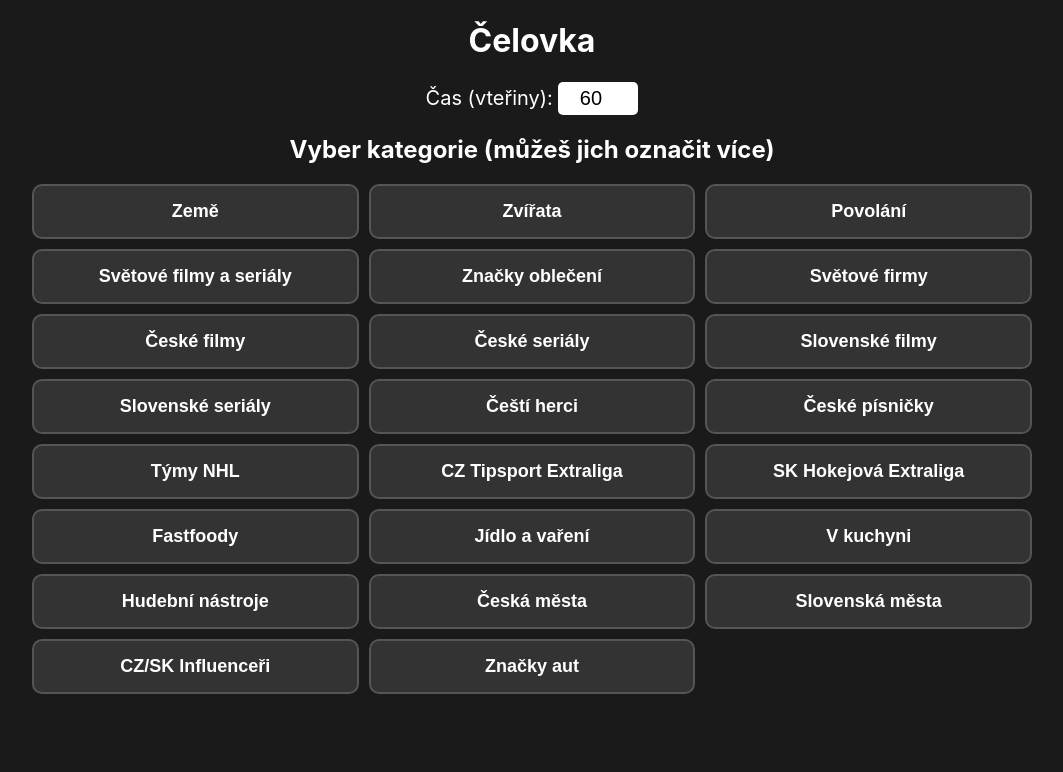
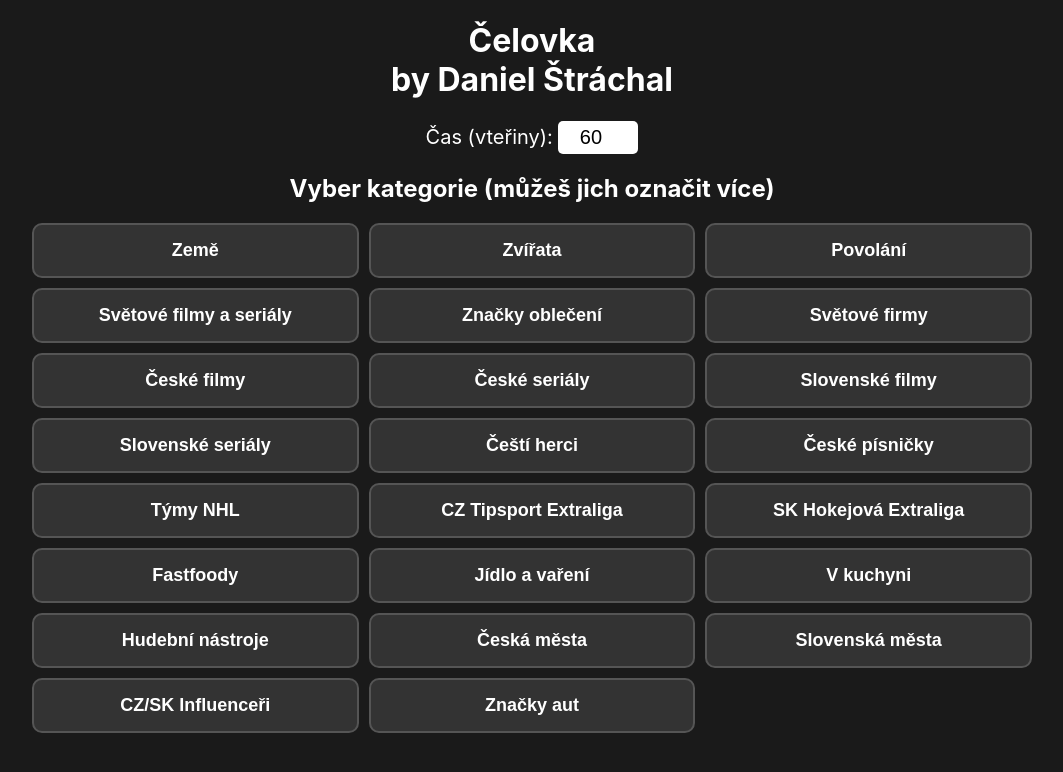
Before and after one commit to Daniel31AI/headsup, a plain HTML site: page index.html in a window 1280 px wide. Shown: the whole page, without its empty margins (108-1171 px from the left). Drawn offline with Linux system fonts and the light colour scheme.

Commit message:
Update index.html

```diff
--- a/index.html
+++ b/index.html
@@ -8,7 +8,7 @@
 </head>
 <body>
     <div id="menu">
-        <h1>Čelovka</h1>
+        <h1 id="hlavni-nadpis">Čelovka<br><span class="autor">by Daniel Štráchal</span></h1>
 
         <div class="nastaveni">
             <label for="cas">Čas (vteřiny): </label>
```
